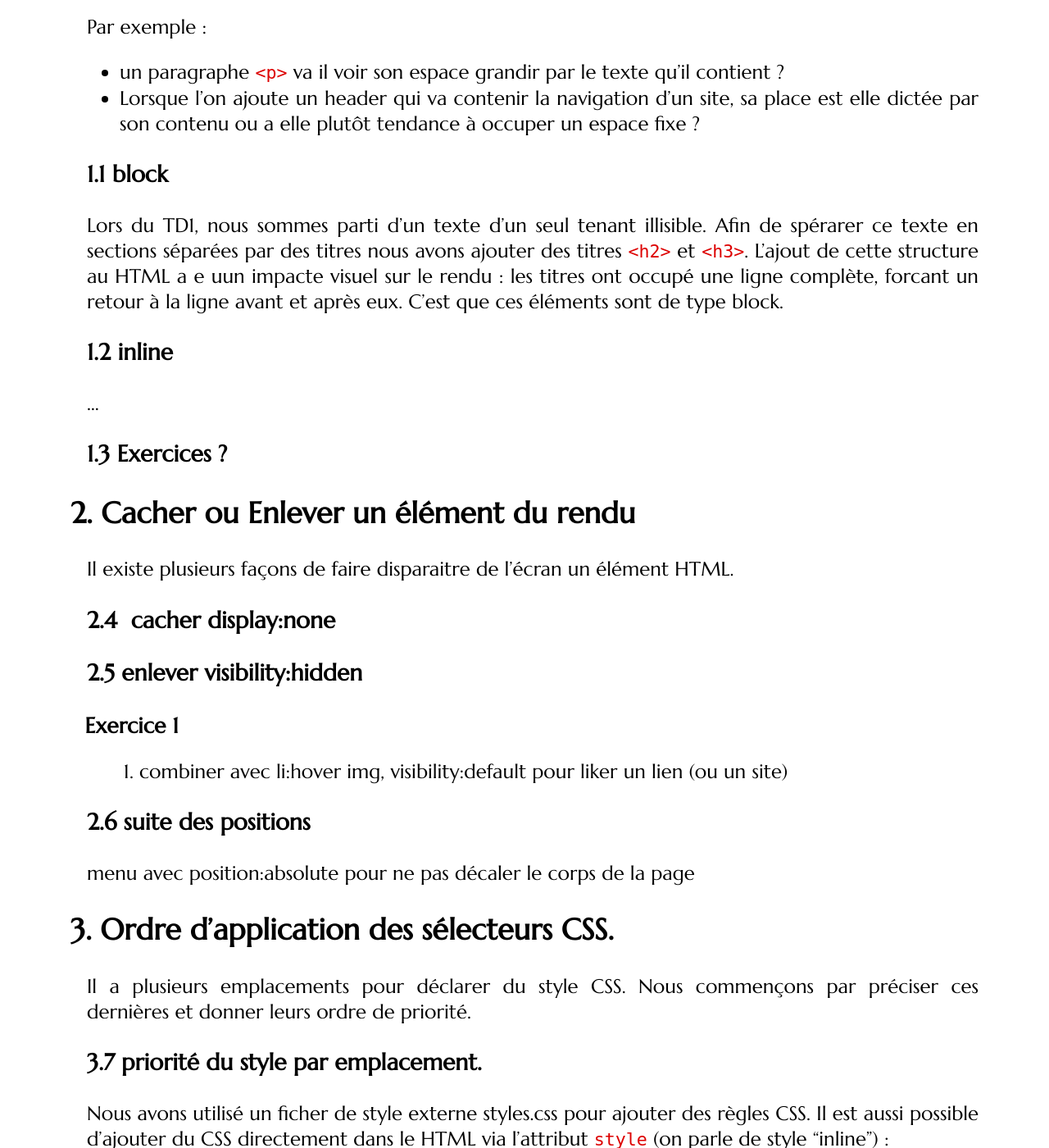
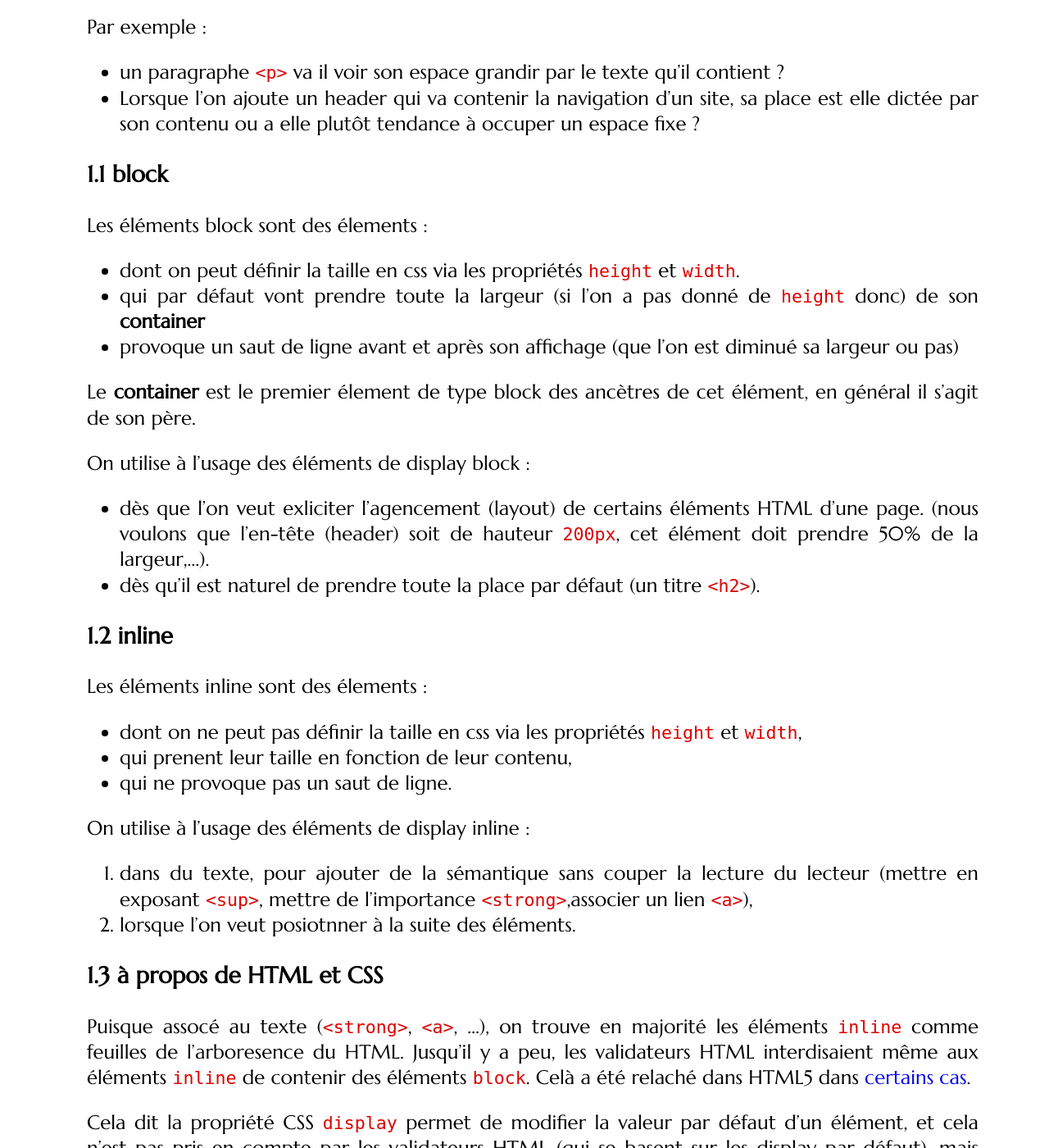
Before and after one commit to romainlebreton/R1.02-DeveloppementInterfacesWeb, a Jekyll site: the page built from tutorials/tutorial3.md, in a window 1280 px wide and 1400 px high, scrolled down 358 px. Shown: the whole window at 82% size. Built offline with Jekyll 4.4.1, drawn with Linux system fonts in a browser that asks for light colours; some web fonts are replaced; comment, search, counter and statistics services are not loaded; some of the changed text lies outside the part shown.

Commit message:
laius on block and inline

```diff
--- a/tutorials/tutorial3.md
+++ b/tutorials/tutorial3.md
@@ -7,30 +7,81 @@ layout: tutorial
 ## Display
 
 A chaque élément HTML d'un page lui correspond une boite (voir le box model du TD précédent).
-La façon dont cette boite va occuper l'espace est géré par l'attribut display.
-Nous verrons dans cette section les quatres valeurs princpales de display.
+La façon dont cette boite va occuper l'espace est gérée par l'attribut display.
+Nous allons voir dans cette partie les trois valeurs principales de la propriété display.
+
 
 Par exemple :
 
  * un paragraphe `<p>` va il voir son espace grandir par le texte qu'il contient ?
  * Lorsque l'on ajoute un header qui va contenir la navigation d'un site, sa place est elle dictée par son contenu ou a elle plutôt tendance à occuper un espace fixe ?
 
-
 ### block
 
-Lors du TD1, nous sommes parti d'un texte d'un seul tenant illisible.
-Afin de spérarer ce texte en sections séparées par des titres nous avons ajouter des titres `<h2>` et `<h3>`.
-L'ajout de cette structure au HTML a e uun impacte visuel sur le rendu  : les titres ont occupé une ligne complète, forcant un retour à la ligne avant et après eux.
-C'est que ces éléments sont de type block.
+Les éléments block sont des élements :
+
+ * dont on peut définir la taille en css via les propriétés `height` et `width`.
+ * qui par défaut vont prendre toute la largeur (si l'on a pas donné de `height` donc) de son <strong>container</strong>
+ * provoque un saut de ligne avant et après son affichage (que l'on est diminué sa largeur ou pas)
+
+Le <strong>container</strong> est le premier élement de type block des ancètres de cet élément, en général il s'agit de son père.
+
+On utilise à l'usage des éléments de display block :
+
+ * dès que l'on veut exliciter l'agencement (layout) de certains éléments HTML d'une page. (nous voulons que l'en-tête (header) soit de hauteur `200px`, cet élément doit prendre 50% de la largeur,...).
+ * dès qu'il est naturel de prendre toute la place par défaut (un titre `<h2>`).
 
 
 ### inline
 
-...
+Les éléments inline sont des élements :
 
-### Exercices ?
+ * dont on ne peut pas définir la taille en css via les propriétés `height` et `width`,
+ * qui prenent leur taille en fonction de leur contenu,
+ * qui ne provoque pas un saut de ligne.
 
 
+On utilise à l'usage des éléments de display inline :
+
+ 1. dans du texte, pour ajouter de la sémantique sans couper la lecture du lecteur (mettre en exposant `<sup>`, mettre de l'importance `<strong>`,associer un lien `<a>`),
+ 1. lorsque l'on veut posiotnner à la suite des éléments.
+
+### à propos de HTML et CSS
+
+Puisque assocé au texte (`<strong>`, `<a>`, ...), on trouve en majorité les éléments `inline` comme feuilles de l'arboresence du HTML.
+Jusqu'il y a peu, les validateurs HTML interdisaient même aux éléments `inline` de contenir des éléments `block`.
+Celà a été relaché dans HTML5 dans [certains cas](http://html5doctor.com/block-level-links-in-html-5/).
+
+Cela dit la propriété CSS `display` permet de modifier la valeur par défaut d'un élément, et cela n'est pas pris en compte par les validateurs HTML (qui se basent sur les display par défaut), mais modifier sempiternellement le display naturel du HTML signifie que l'on a pas utiliser la bonne méthode (et que le code risque d'être incompréhensible, immentenable).
+
+
+<div class="exercise">
+
+Nous allons créer un menu de navigation pour notre site.
+Pour l'instant le menu que vous devez avoir pour votre site est le suivant
+
+
+~~~
+<nav>
+	<a href="./index.html">Accueil</a>
+	<a href="./contact.html">Contact</a>
+</nav>
+~~~
+{:.html}
+
+(Si ce n'est pas le cas remplacer le contenu de votre menu par celui-ci).
+
+ 1. puisque `<nav>` est de type `block`, nous pouvons fixer ces diemsnsions. Donnez lui la hauteur `50px`,
+
+ 1. Encapsuler vos liens `<a>` par des `<div>`, que constatez vous ?
+
+ 1. Utiliser la propriété `display` sur ces `<div>` de manière à remettre la navigation en ligne.
+
+
+Conserver ces `<div>` dans la navigation avec la propriété `display` pour les mettre en ligne.
+Même s'ils ne semblent pas servir à grand chose pour l'instant.
+
+</div>
 
 ## Cacher ou Enlever un élément du rendu
 
```
